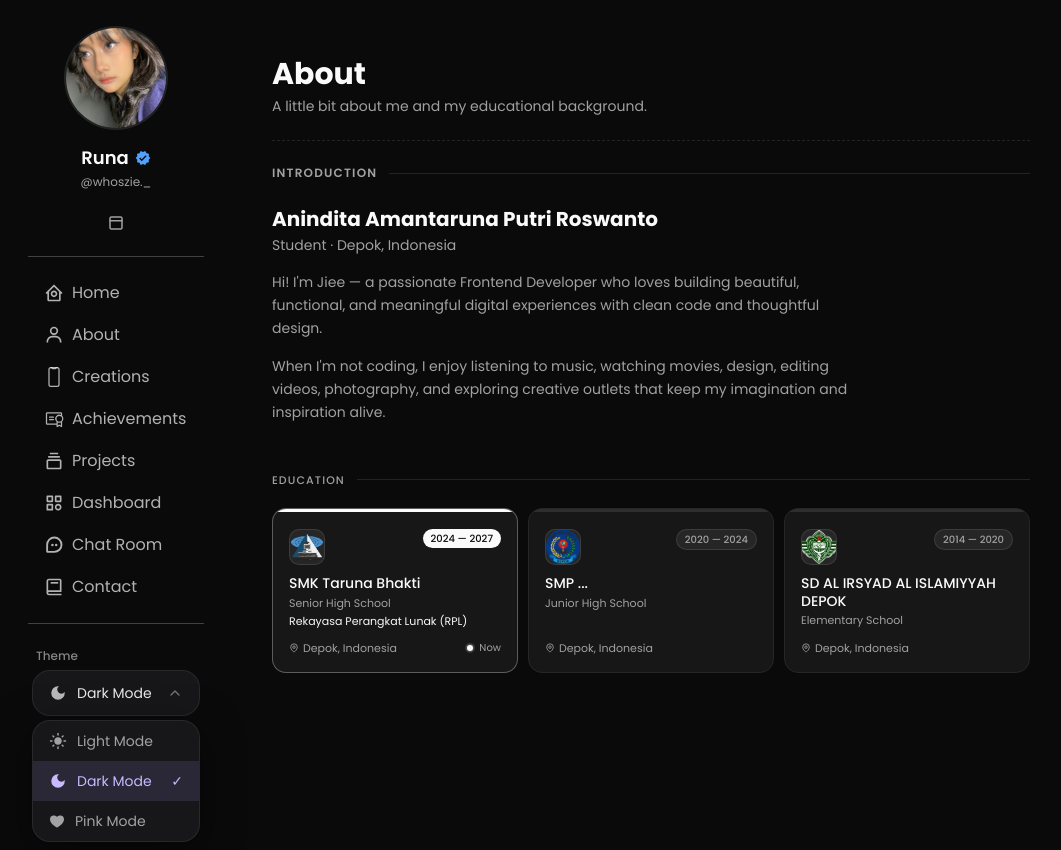
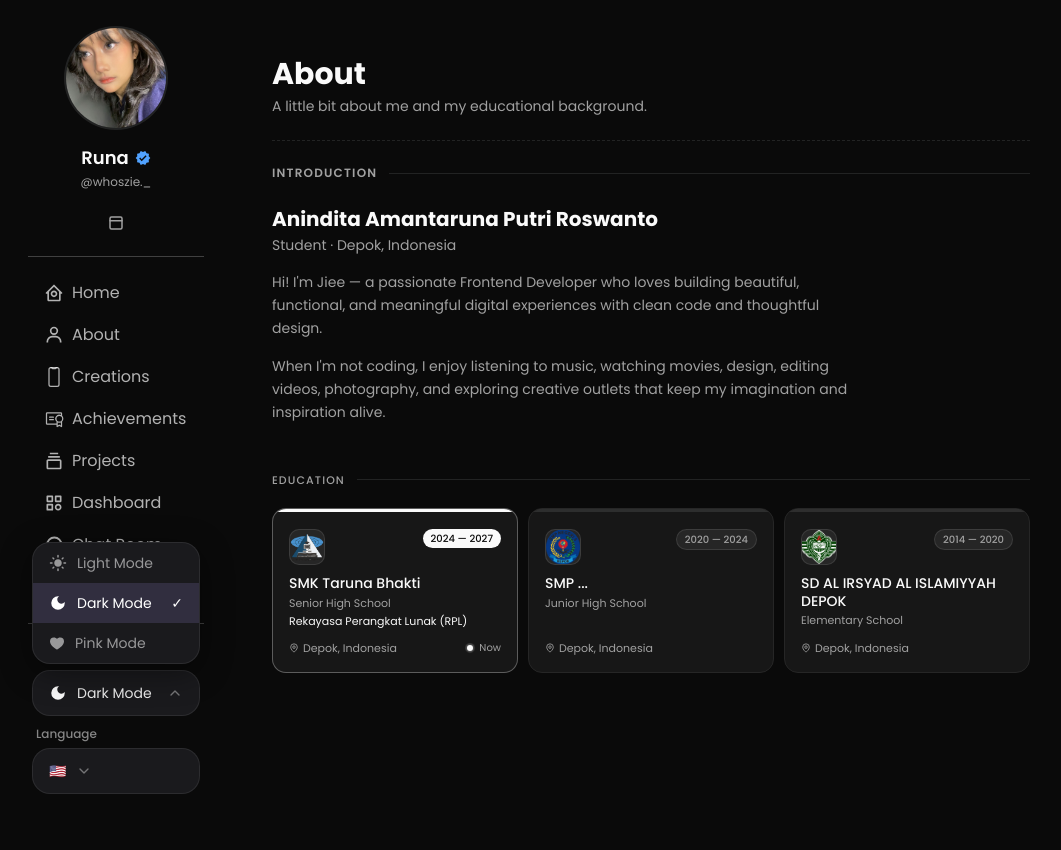
Before and after one commit to jieglee/portofolio, a Next.js app: page /en/about in a window 1280 px wide. Both pictures are taken after a click on the button "Dark Mode". Shown: the whole page, without its empty margins (20-1081 px from the left). Built offline with nearby package versions, Linux system fonts and the light colour scheme.

Commit message:
sidebar-id

```diff
--- a/common/components/elements/SettingsDropdown.tsx
+++ b/common/components/elements/SettingsDropdown.tsx
@@ -4,13 +4,13 @@ import { motion, AnimatePresence } from "framer-motion";
 import { useLocale } from "next-intl";
 import { useRouter, usePathname } from "@/i18n/navigation";
 import { useTheme } from "next-themes";
+import { FiChevronDown } from "react-icons/fi";
 import { MdDarkMode, MdLightMode } from "react-icons/md";
 import { PiHeartFill } from "react-icons/pi";
-import { FiChevronDown } from "react-icons/fi";
 
 const locales = [
-    { value: "en", label: "English (US)", flag: "🇺🇸" },
-    { value: "id", label: "Bahasa Indonesia", flag: "🇮🇩" },
+    { value: "en", label: "English", flag: "🇺🇸" },
+    { value: "id", label: "Indonesia", flag: "🇮🇩" },
 ];
 
 const themes = [
@@ -19,18 +19,111 @@ const themes = [
     { value: "pink", icon: <PiHeartFill size={16} />, label: "Pink Mode" },
 ];
 
-const baseStyle = {
-    backgroundColor: "#17171A",
-    border: "1px solid rgba(255,255,255,0.08)",
-    borderRadius: "18px",
-};
+function Select<T extends string>({
+    label,
+    options,
+    selected,
+    isOpen,
+    onToggle,
+    onSelect,
+    renderIcon,
+    hideTriggerLabel,
+}: {
+    label: string;
+    options: { value: T; label: string }[];
+    selected: T;
+    isOpen: boolean;
+    onToggle: () => void;
+    onSelect: (value: T) => void;
+    renderIcon: (value: T) => React.ReactNode;
+    hideTriggerLabel?: boolean;
+}) {
+    return (
+        <div>
+            <p className="mb-1.5 px-1 text-xs font-medium text-white/50">{label}</p>
+            <div className="relative">
+                <button
+                    onClick={onToggle}
+                    className="flex w-full items-center gap-2.5 px-4 py-3 text-sm transition-all duration-200 hover:bg-white/[0.03]"
+                    style={{
+                        backgroundColor: "#1A1A1D",
+                        border: "1px solid rgba(255,255,255,0.08)",
+                        borderRadius: "18px",
+                    }}
+                >
+                    <span>{renderIcon(selected)}</span>
+                    {!hideTriggerLabel && (
+                        <span className="flex-1 text-left text-white/90">
+                            {options.find((o) => o.value === selected)?.label}
+                        </span>
+                    )}
+                    <motion.span
+                        animate={{ rotate: isOpen ? 180 : 0 }}
+                        transition={{ duration: 0.2 }}
+                        className="text-white/40"
+                    >
+                        <FiChevronDown size={16} />
+                    </motion.span>
+                </button>
 
-const dropdownStyle = {
-    ...baseStyle,
-    maxHeight: "220px",
-    overflowY: "auto" as const,
-    boxShadow: "0 10px 40px rgba(0,0,0,0.5)",
-};
+                <AnimatePresence>
+                    {isOpen && (
+                        <motion.div
+                            initial={{ opacity: 0, y: 6 }}
+                            animate={{ opacity: 1, y: 0 }}
+                            exit={{ opacity: 0, y: 6 }}
+                            transition={{ duration: 0.12, ease: "easeOut" }}
+                            className="absolute bottom-full left-0 right-0 z-50 overflow-hidden"
+                            style={{
+                                backgroundColor: "#1A1A1D",
+                                border: "1px solid rgba(255,255,255,0.08)",
+                                borderRadius: "18px",
+                                marginBottom: "6px",
+                                boxShadow: "0 8px 32px rgba(0,0,0,0.45)",
+                            }}
+                        >
+                            {options.map((option) => {
+                                const active = option.value === selected;
+                                return (
+                                    <button
+                                        key={option.value}
+                                        onClick={() => onSelect(option.value)}
+                                        className="flex w-full items-center gap-2.5 px-4 py-2.5 text-sm transition-all duration-150"
+                                        style={{
+                                            backgroundColor: active
+                                                ? "rgba(180, 160, 255, 0.15)"
+                                                : "transparent",
+                                            color: active ? "#fff" : "rgba(255,255,255,0.55)",
+                                        }}
+                                        onMouseEnter={(e) => {
+                                            if (!active) e.currentTarget.style.backgroundColor = "rgba(255,255,255,0.05)";
+                                        }}
+                                        onMouseLeave={(e) => {
+                                            if (!active) e.currentTarget.style.backgroundColor = "transparent";
+                                        }}
+                                    >
+                                        <span>{renderIcon(option.value)}</span>
+                                        <span className="flex-1 text-left">{option.label}</span>
+                                        {active && (
+                                            <motion.span
+                                                initial={{ scale: 0 }}
+                                                animate={{ scale: 1 }}
+                                                className="text-sm"
+                                                style={{ color: "#fff" }}
+                                            >
+                                                ✓
+                                            </motion.span>
+                                        )}
+                                    </button>
+                                );
+                            })}
+                        </motion.div>
+                    )}
+                </AnimatePresence>
+            </div>
+        </div>
+    );
+}
 
 const SettingsDropdown = () => {
     const [openSelect, setOpenSelect] = useState<"theme" | "language" | null>(null);
@@ -56,170 +149,45 @@ const SettingsDropdown = () => {
         return () => document.removeEventListener("mousedown", listener);
     }, []);
 
-    const currentTheme = themes.find((t) => t.value === resolvedTheme) || themes[1];
-    const currentLang = locales.find((l) => l.value === currentLocale) || locales[0];
-
-    const handleThemeChange = (value: string) => {
-        setTheme(value);
-        setOpenSelect(null);
-    };
-
-    const handleLangChange = (value: string) => {
-        if (value !== currentLocale) {
-            router.replace(pathname, { locale: value, scroll: false });
-        }
-        setOpenSelect(null);
-    };
+    const themeValue = (mounted ? resolvedTheme : "dark") as "light" | "dark" | "pink";
+    const langValue = currentLocale as "en" | "id";
 
     return (
         <div ref={ref} className="space-y-2.5 px-1 py-2">
-            {/* Theme */}
-            <div>
-                <p className="mb-1.5 px-1 text-xs font-medium text-white/50">Theme</p>
-                <div className="relative">
-                    <button
-                        onClick={() => setOpenSelect(openSelect === "theme" ? null : "theme")}
-                        className="flex w-full items-center gap-2.5 px-4 py-3 text-sm transition-all duration-200 hover:bg-white/[0.04]"
-                        style={baseStyle}
-                    >
-                        <span className="text-white/70">{currentTheme.icon}</span>
-                        <span className="flex-1 text-left text-white/90">{currentTheme.label}</span>
-                        <motion.span
-                            animate={{ rotate: openSelect === "theme" ? 180 : 0 }}
-                            transition={{ duration: 0.2 }}
-                            className="text-white/40"
-                        >
-                            <FiChevronDown size={16} />
-                        </motion.span>
-                    </button>
+            <Select
+                label="Theme"
+                options={themes}
+                selected={themeValue}
+                isOpen={openSelect === "theme"}
+                onToggle={() => setOpenSelect(openSelect === "theme" ? null : "theme")}
+                onSelect={(v) => {
+                    setTheme(v);
+                    setOpenSelect(null);
+                }}
+                renderIcon={(v) => {
+                    const t = themes.find((x) => x.value === v);
+                    return t ? t.icon : "🌙";
+                }}
+            />
 
-                    <AnimatePresence>
-                        {openSelect === "theme" && (
-                            <motion.div
-                                initial={{ opacity: 0, y: -6, scale: 0.97 }}
-                                animate={{ opacity: 1, y: 0, scale: 1 }}
-                                exit={{ opacity: 0, y: -6, scale: 0.97 }}
-                                transition={{ duration: 0.15, ease: "easeOut" }}
-                                className="absolute left-0 right-0 z-50 mt-1 overflow-hidden"
-                                style={dropdownStyle}
-                            >
-                                {themes.map((theme) => {
-                                    const isSelected = theme.value === resolvedTheme;
-                                    return (
-                                        <button
-                                            key={theme.value}
-                                            onClick={() => handleThemeChange(theme.value)}
-                                            className="flex w-full items-center gap-2.5 px-4 py-2.5 text-sm transition-all duration-150"
-                                            style={{
-                                                backgroundColor: isSelected
-                                                    ? "rgba(180, 160, 255, 0.12)"
-                                                    : "transparent",
-                                                color: isSelected
-                                                    ? "rgb(200, 185, 255)"
-                                                    : "rgba(255,255,255,0.6)",
-                                            }}
-                                            onMouseEnter={(e) => {
-                                                if (!isSelected) e.currentTarget.style.backgroundColor = "rgba(255,255,255,0.06)";
-                                            }}
-                                            onMouseLeave={(e) => {
-                                                if (!isSelected) e.currentTarget.style.backgroundColor = "transparent";
-                                            }}
-                                        >
-                                            <span style={{ color: isSelected ? "rgb(200, 185, 255)" : "rgba(255,255,255,0.6)" }}>
-                                                {theme.icon}
-                                            </span>
-                                            <span className="flex-1 text-left">{theme.label}</span>
-                                            {isSelected && (
-                                                <motion.span
-                                                    initial={{ scale: 0 }}
-                                                    animate={{ scale: 1 }}
-                                                    className="text-sm"
-                                                    style={{ color: "rgb(200, 185, 255)" }}
-                                                >
-                                                    ✓
-                                                </motion.span>
-                                            )}
-                                        </button>
-                                    );
-                                })}
-                            </motion.div>
-                        )}
-                    </AnimatePresence>
-                </div>
-            </div>
-
-            {/* Language */}
-            <div>
-                <p className="mb-1.5 px-1 text-xs font-medium text-white/50">Language</p>
-                <div className="relative">
-                    <button
-                        onClick={() => setOpenSelect(openSelect === "language" ? null : "language")}
-                        className="flex w-full items-center gap-2.5 px-4 py-3 text-sm transition-all duration-200 hover:bg-white/[0.04]"
-                        style={baseStyle}
-                    >
-                        <span className="text-base">{currentLang.flag}</span>
-                        <span className="flex-1 text-left text-white/90">{currentLang.label}</span>
-                        <motion.span
-                            animate={{ rotate: openSelect === "language" ? 180 : 0 }}
-                            transition={{ duration: 0.2 }}
-                            className="text-white/40"
-                        >
-                            <FiChevronDown size={16} />
-                        </motion.span>
-                    </button>
-
-                    <AnimatePresence>
-                        {openSelect === "language" && (
-                            <motion.div
-                                initial={{ opacity: 0, y: -6, scale: 0.97 }}
-                                animate={{ opacity: 1, y: 0, scale: 1 }}
-                                exit={{ opacity: 0, y: -6, scale: 0.97 }}
-                                transition={{ duration: 0.15, ease: "easeOut" }}
-                                className="absolute left-0 right-0 z-50 mt-1 overflow-hidden"
-                                style={dropdownStyle}
-                            >
-                                {locales.map((locale) => {
-                                    const isSelected = locale.value === currentLocale;
-                                    return (
-                                        <button
-                                            key={locale.value}
-                                            onClick={() => handleLangChange(locale.value)}
-                                            className="flex w-full items-center gap-2.5 px-4 py-2.5 text-sm transition-all duration-150"
-                                            style={{
-                                                backgroundColor: isSelected
-                                                    ? "rgba(180, 160, 255, 0.12)"
-                                                    : "transparent",
-                                                color: isSelected
-                                                    ? "rgb(200, 185, 255)"
-                                                    : "rgba(255,255,255,0.6)",
-                                            }}
-                                            onMouseEnter={(e) => {
-                                                if (!isSelected) e.currentTarget.style.backgroundColor = "rgba(255,255,255,0.06)";
-                                            }}
-                                            onMouseLeave={(e) => {
-                                                if (!isSelected) e.currentTarget.style.backgroundColor = "transparent";
-                                            }}
-                                        >
-                                            <span className="text-base">{locale.flag}</span>
-                                            <span className="flex-1 text-left">{locale.label}</span>
-                                            {isSelected && (
-                                                <motion.span
-                                                    initial={{ scale: 0 }}
-                                                    animate={{ scale: 1 }}
-                                                    className="ml-auto text-sm"
-                                                    style={{ color: "rgb(200, 185, 255)" }}
-                                                >
-                                                    ✓
-                                                </motion.span>
-                                            )}
-                                        </button>
-                                    );
-                                })}
-                            </motion.div>
-                        )}
-                    </AnimatePresence>
-                </div>
-            </div>
+            <Select
+                label="Language"
+                options={locales}
+                selected={langValue}
+                isOpen={openSelect === "language"}
+                onToggle={() => setOpenSelect(openSelect === "language" ? null : "language")}
+                onSelect={(v) => {
+                    if (v !== currentLocale) {
+                        router.replace(pathname, { locale: v, scroll: false });
+                    }
+                    setOpenSelect(null);
+                }}
+                renderIcon={(v) => {
+                    const l = locales.find((x) => x.value === v);
+                    return l ? l.flag : "🇺🇸";
+                }}
+                hideTriggerLabel
+            />
         </div>
     );
 };
```
